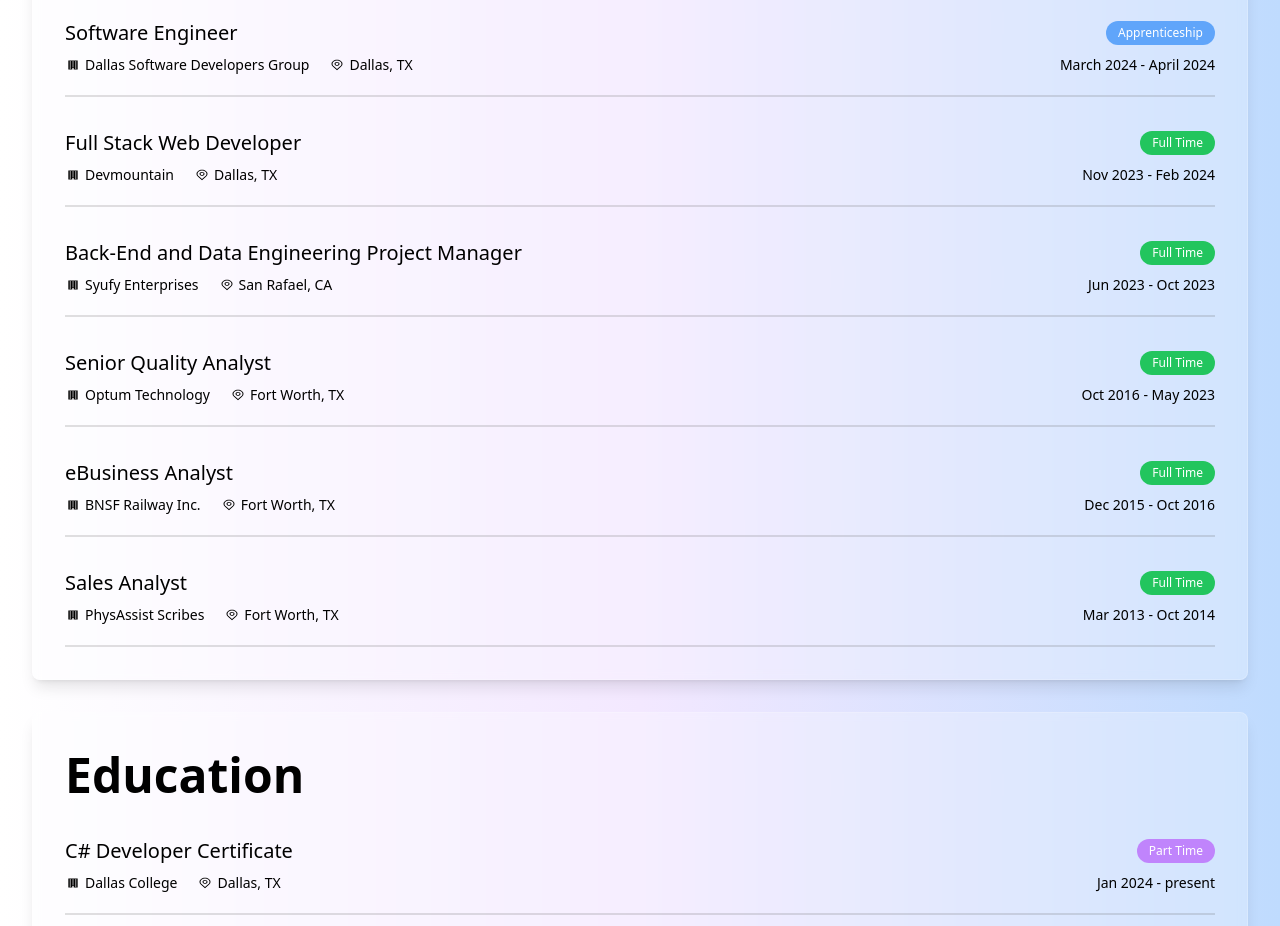
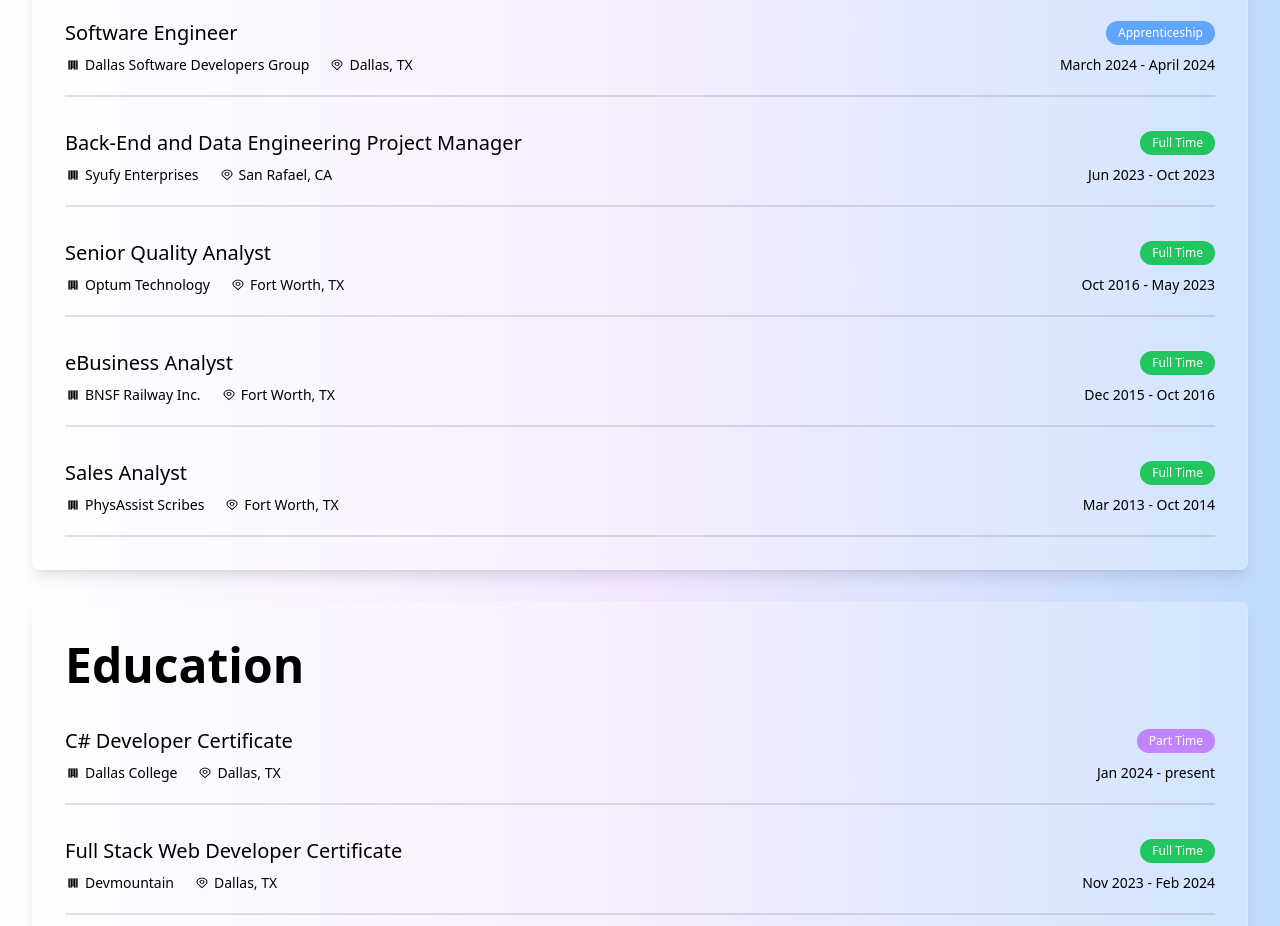
Before and after one commit to XINEXPORT/christinehoangportfolio, a React (Create React App) app: page /about in a window 1280 px wide. Shown: the part 3280-4206 px from the top of the page. Built offline with nearby package versions, Linux system fonts and the light colour scheme.

Commit message:
updated work experience

```diff
--- a/src/Details.js
+++ b/src/Details.js
@@ -106,14 +106,6 @@
     Location: "Dallas, TX",
     Type: "Apprenticeship",
     Duration: "March 2024 - April 2024",
-  },
-  {
-    Position: "Full Stack Web Developer",
-    Company: `Devmountain`,
-    Company_Link: "https://devmountain.com/",
-    Location: "Dallas, TX",
-    Type: "Full Time",
-    Duration: "Nov 2023 - Feb 2024",
   },
   {
     Position: "Back-End and Data Engineering Project Manager",
```
